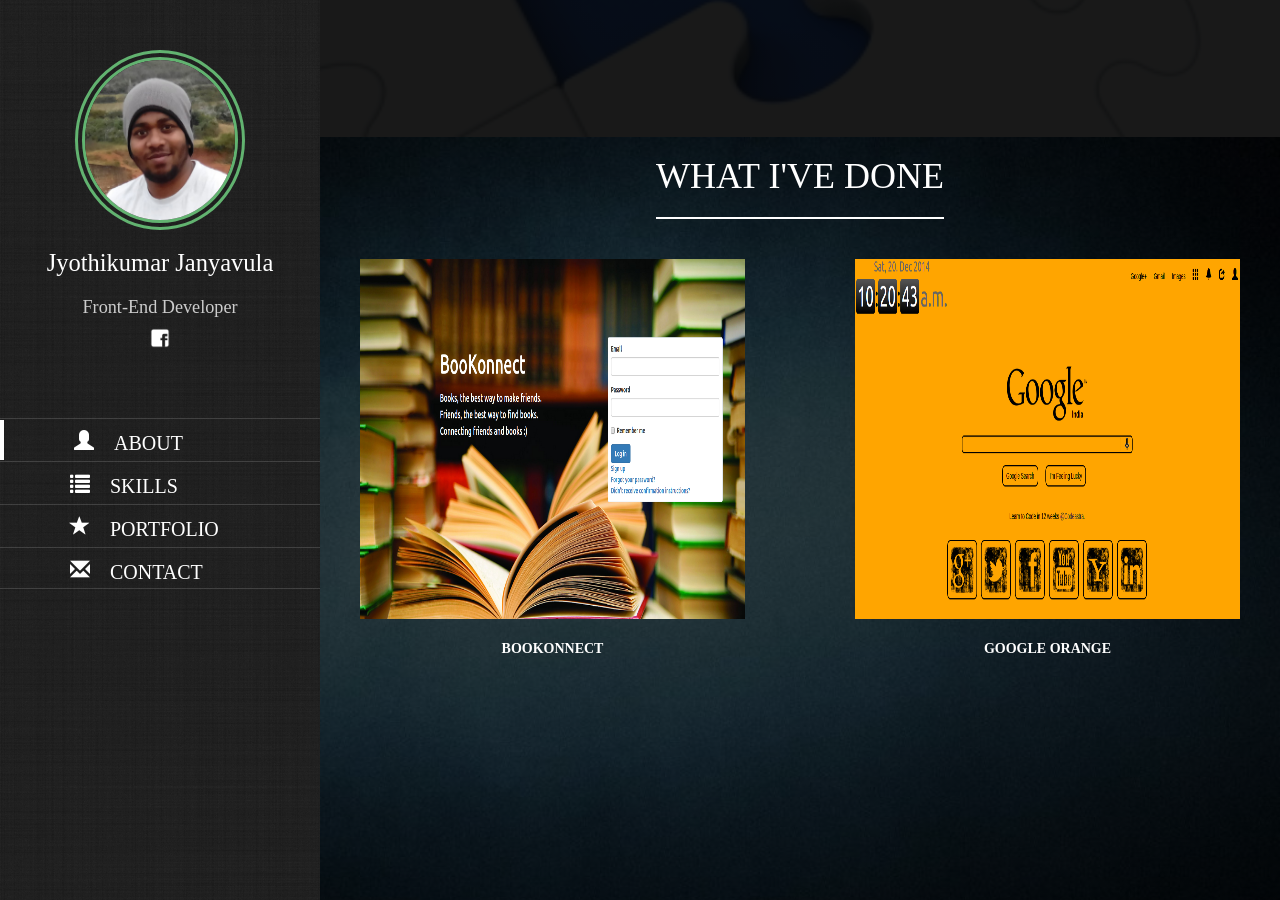
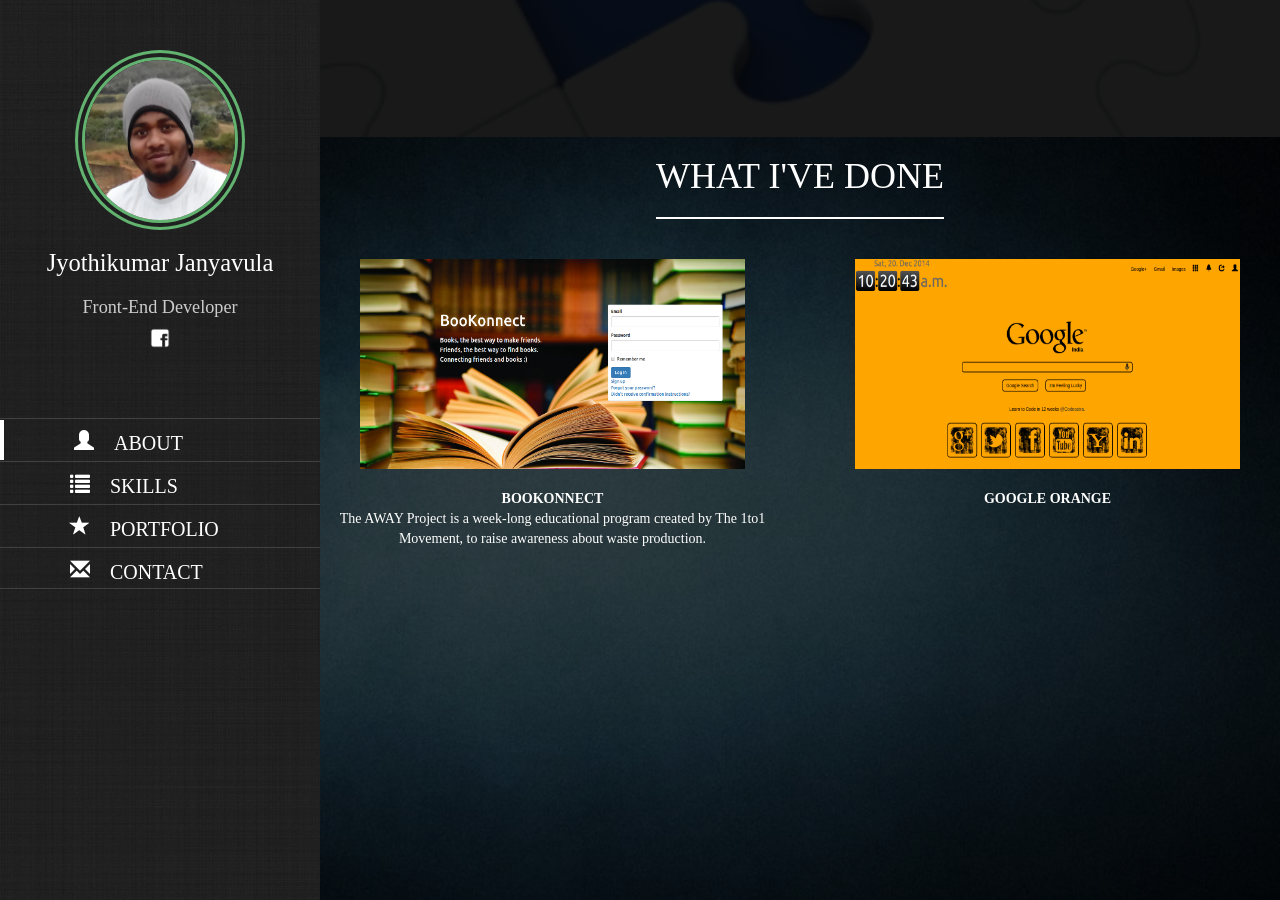
Before and after one commit to jyothikumar1990/jyothikumar1990.github.io, a Jekyll site: the page built from index.html, in a window 1280 px wide and 900 px high, scrolled down 1663 px. Built offline with Jekyll 4.4.1, drawn with Linux system fonts in a browser that asks for light colours; nearby versions of some CDN libraries; some web fonts are replaced.

Commit message:
background changed

```diff
--- a/_sass/_custom.scss
+++ b/_sass/_custom.scss
@@ -132,7 +132,7 @@
 
   #skills{
     min-height: 100vh;
-    /*background-color: gray;*/
+    background-color: gray;
     background: linear-gradient(rgba(0,0,0,0.9), rgba(0,0,0,0.9)),
                 url(/images/skills.jpg) no-repeat center center;
     background-size: cover;
@@ -153,7 +153,7 @@
 
   #portfolio{
     min-height: 100vh;
-    /*background-color: white;*/
+    background-color: white;
     background: linear-gradient(rgba(0,0,0,0.7), rgba(0,0,0,0.7)),
                 url(/images/portfolio.jpg) no-repeat center center;
     background-size: cover;
@@ -163,14 +163,14 @@
 
     img{
       width: 100%;
-      height: 400px;
+      height: 250px;
       padding:20px 40px;
     }
   }
 
   #contact{
     min-height: 100vh;
-    /*background-color: #62B370;*/
+    background-color: #62B370;
     background: linear-gradient(rgba(0,0,0,0.5), rgba(0,0,0,0.5)),
                 url(/images/contact.jpg) no-repeat center center;
     background-size: cover;
--- a/index.html
+++ b/index.html
@@ -70,6 +70,9 @@
               <div class="col-lg-6 col-md-6 col-sm-12">
                 <img src="/images/bookonnect.png"><br>
                 <b>BOOKONNECT</b>
+                <p>The AWAY Project is a week-long educational program created by The 1to1 Movement, to raise awareness about waste production.
+                </p>
+
               </div>
               <div class="col-lg-6 col-md-6 col-sm-12">
                 <img src="/images/google.png"><br>
```
Also changed, not shown: 1 other file.
